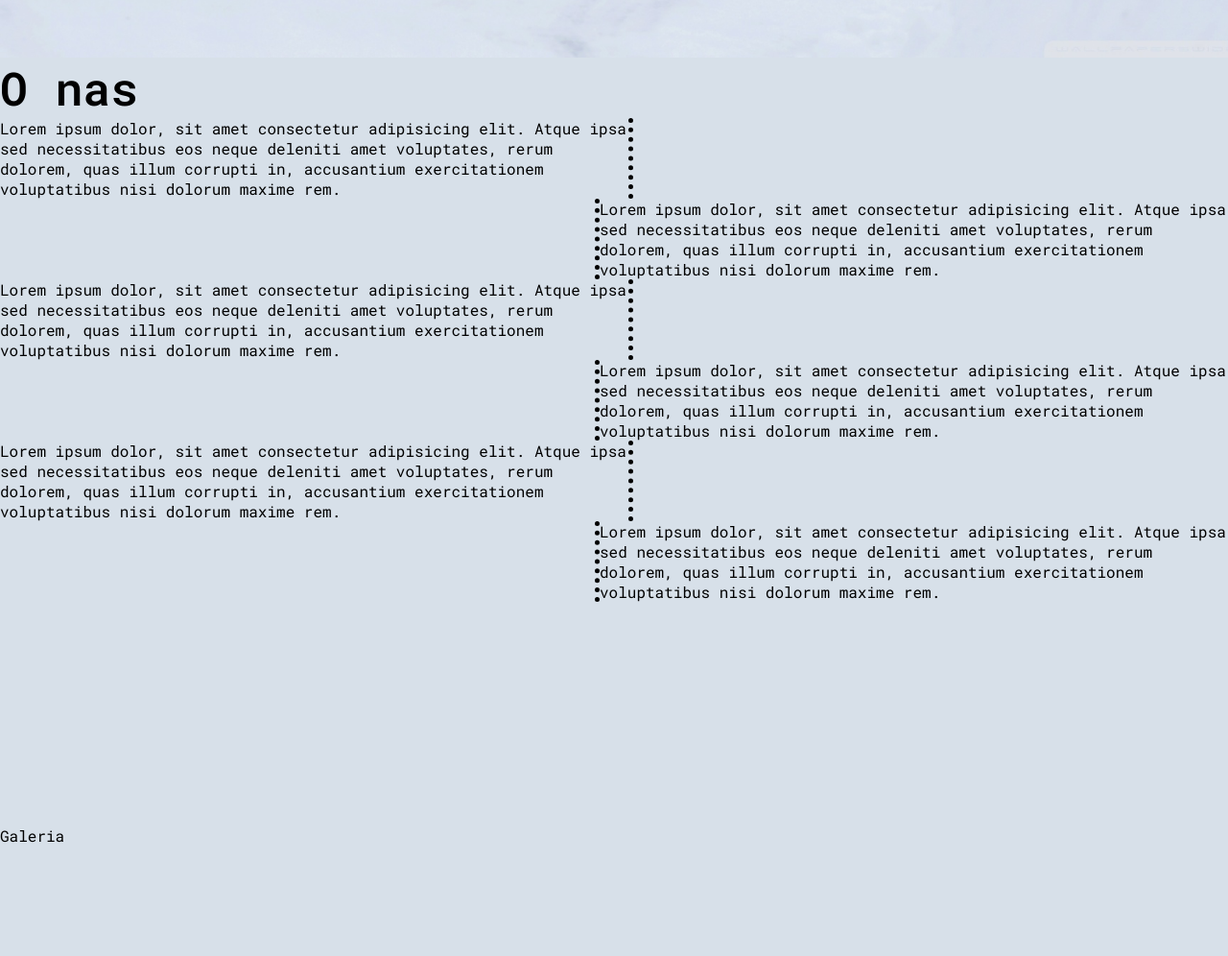
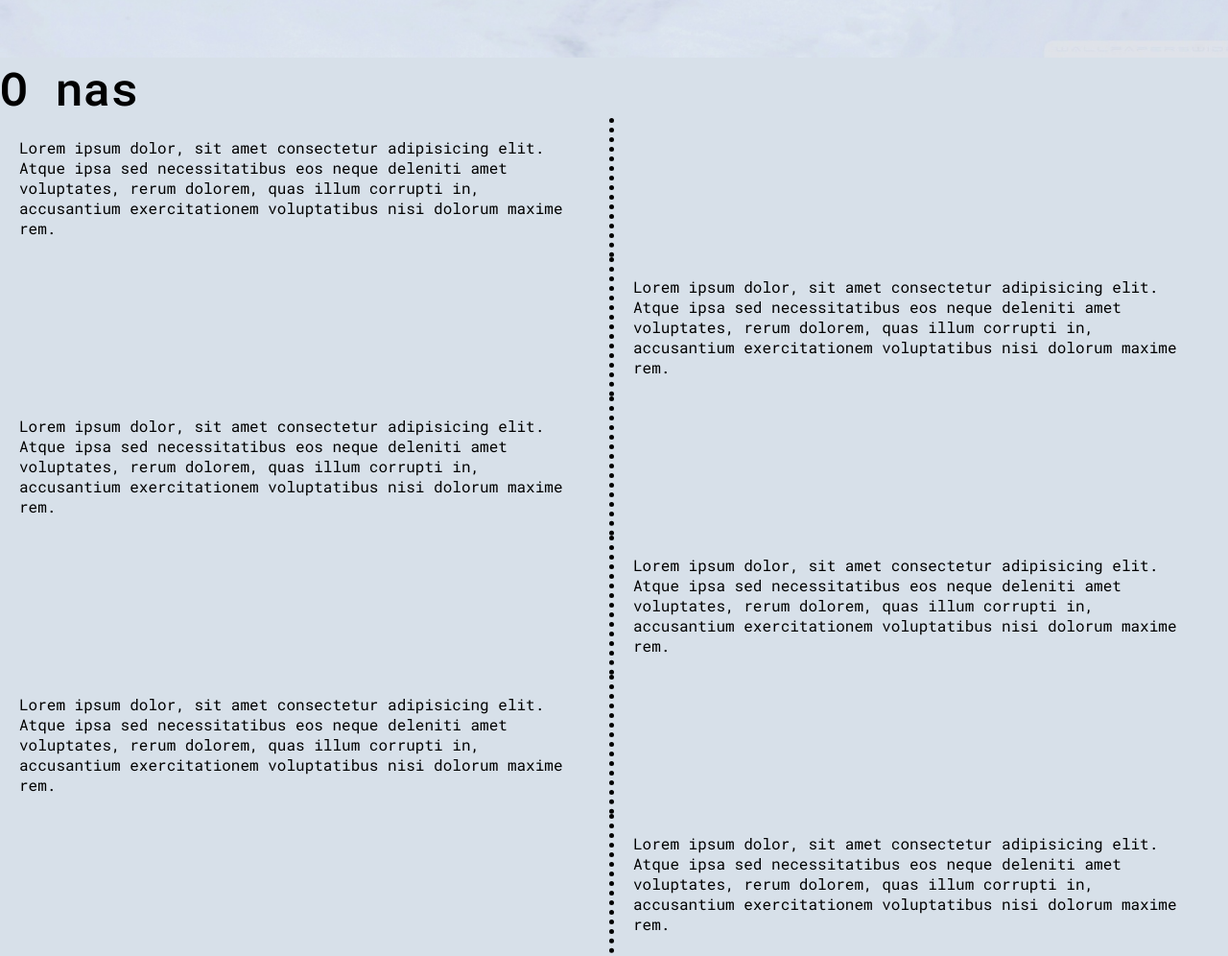
Before and after one commit to Muraii-pl/rally_showpage, a plain HTML site: page index.html in a window 1280 px wide. Shown: the part 740-1736 px from the top of the page at 96% size. Drawn offline with Linux system fonts and the light colour scheme.

Commit message:
repair overflow

```diff
--- a/style.scss
+++ b/style.scss
@@ -8,6 +8,8 @@ body{
     font-family: 'Roboto Mono',monospace;
     font-size: 16px;
     background-color: #d7e0e9;
+    overflow-x: hidden;
+
 }
 
 .top {
@@ -161,12 +163,10 @@ body{
 }
 
 
-//About US
+About US
 
 .about_us,.gallery{
     min-height: 100vh;
-}
-.gallery{
 }
 
 .about_us{
@@ -175,20 +175,21 @@ body{
     flex-direction: column;
 
     &__title{
-        width: 100%;
+
     }
     &__header{
         font-size: 3em;
         align-self: flex-start;
     }
     &__information{
-        width: calc(50% + 20px);
+        width: calc(50%);
         position: relative;
         left: 0;
+        padding: 20px;
         border-right: 5px dotted black;
 
         &:nth-of-type(2n){
-            left:calc(50% - 20px);
+            left:calc(50% - 5px);
             border-right: none;
             border-left: 5px dotted black;
         }
```
Also changed, not shown: index.html (+1 -1 lines), style.css, 1 other file.
